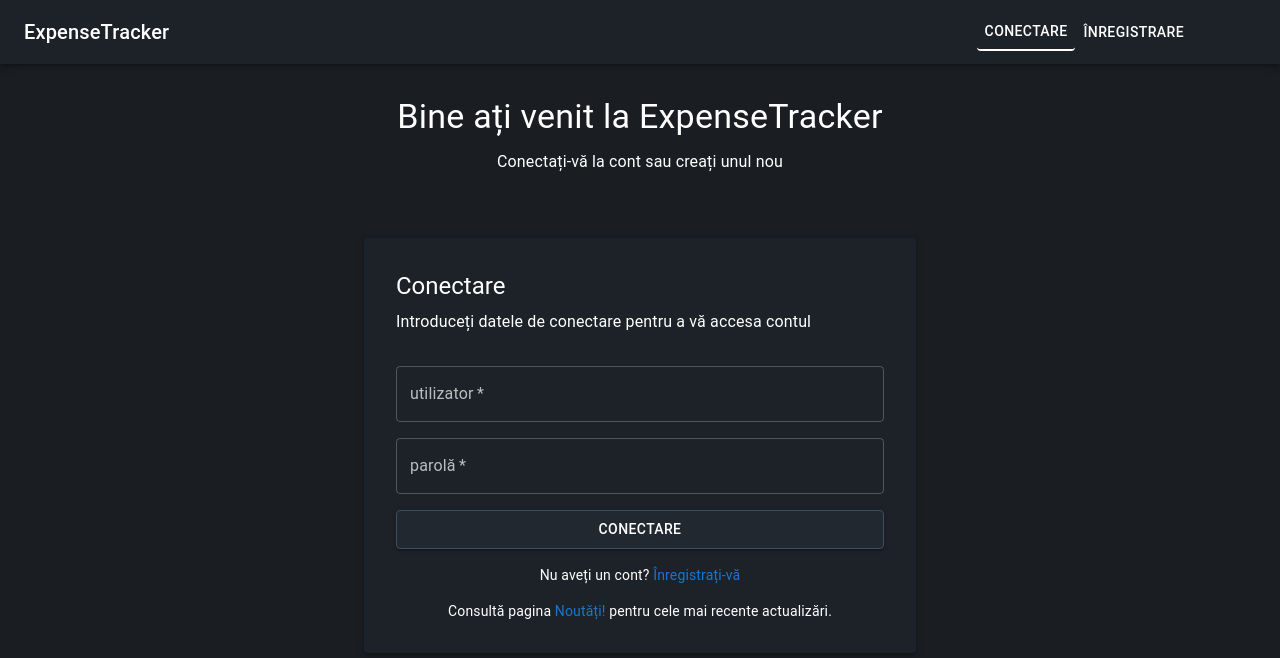
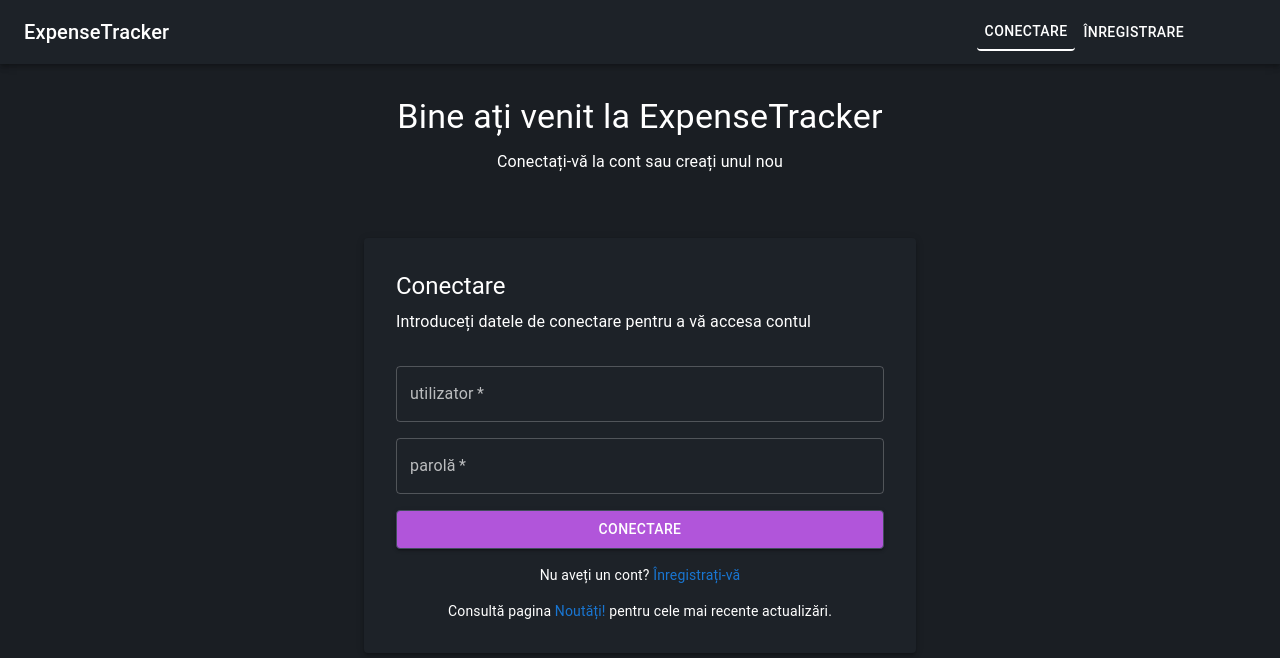
Before and after one commit to Miro-wq/fund-wise, a React (Create React App) app: page /login in a window 1280 px wide. Shown: the top 658 px of the page. Built offline with nearby package versions, Linux system fonts and the light colour scheme; some icons are missing.

Commit message:
UI improvements

```diff
--- a/src/components/CreateTheme.js
+++ b/src/components/CreateTheme.js
@@ -4,8 +4,8 @@ export const darkTheme = createTheme({
   palette: {
     mode: 'dark',
     background: {
-      default: '#1a1e23', // culoare de fundal închisă
-      paper: '#1d2228', // culoare de fundal închisă pentru elemente
+      default: ' #1a1e23', // culoare de fundal închisă
+      paper: ' #1d2228', // culoare de fundal închisă pentru elemente
     },
     primary: {
       main: '#fff',
@@ -22,9 +22,9 @@ export const darkTheme = createTheme({
     MuiButton: {
       styleOverrides: {
         containedPrimary: {
-          backgroundColor: '#212830', // verde deschis
+          backgroundColor: ' #b155da',
           '&:hover': {
-            backgroundColor: lighten('#212830', 0.2),
+            backgroundColor: lighten('#b155da', 0.2),
           },
           border: '1px solid #424c5d',
           color: '#fff',
@@ -35,6 +35,17 @@ export const darkTheme = createTheme({
       styleOverrides: {
         root: {
           color: '#fff',
+        },
+      },
+    },
+    MuiLinearProgress: {
+      styleOverrides: {
+        root: {
+          backgroundColor: '#404146',
+        },
+        bar: {
+          backgroundColor: '#bc69df',
+          borderRadius: 5,
         },
       },
     },
@@ -66,6 +77,14 @@ export const lightTheme = createTheme({
         },
       },
     },
+    MuiLinearProgress: {
+      styleOverrides: {
+        bar: {
+          backgroundColor: '#000',
+          borderRadius: 5,
+        },
+      },
+    },
   },
 });
 
--- a/src/components/DailyLimitProgress.js
+++ b/src/components/DailyLimitProgress.js
@@ -8,8 +8,7 @@ function DailyLimitProgress({ currentExpense, dailyLimit }) {
   return (
     <Box sx={{ width: '100%', my: 2 }}>
       <Typography variant="body2" color="textSecondary" sx={{
-        mb: 2, background: 'rgb(219 234 254)', padding: '5px', textAlign: 'center', borderRadius: '5px', color: (theme) =>
-          theme.palette.mode === 'dark' ? '#000' : undefined
+        mb: 2, backgroundColor: '#212830', padding: '5px', textAlign: 'center', borderRadius: '5px', border: '1px solid #424c5d', color: '#fff'
       }}>
         {currentExpense} RON cheltuiți astăzi din {dailyLimit} RON ( {progressValue.toFixed(0)}% )
       </Typography>
--- a/src/pages/History/History.js
+++ b/src/pages/History/History.js
@@ -117,15 +117,15 @@ function History() {
             </Typography>
 
             <Typography variant="subtitle1" sx={{
-              m: 0, fontWeight: 'bold', background: 'rgb(208 229 255)', padding: '1rem', textAlign: 'center', borderRadius: '5px', mt: 2, color: (theme) =>
-                theme.palette.mode === 'dark' ? '#000' : undefined
+              m: 0, fontWeight: 'bold', background: 'conic-gradient(at top right, #ac95ed 225deg 200deg, #a28ae9 226deg 243deg, #987fe4 244deg 255deg, #8d6ee2 256deg)', padding: '1rem', minHeight: '10em', textAlign: 'center', borderRadius: '5px', mt: 2, color: (theme) =>
+                theme.palette.mode === 'dark' ? '#fff' : '#000'
             }}>
               Venit lunar: {salary} RON
             </Typography>
 
             <Typography variant="subtitle1" sx={{
-              m: 0, fontWeight: 'bold', background: 'rgb(255 207 236)', padding: '1rem', textAlign: 'center', borderRadius: '5px', mt: 2, color: (theme) =>
-                theme.palette.mode === 'dark' ? '#000' : undefined
+              m: 0, fontWeight: 'bold', background: 'conic-gradient(at top right, #d08eef 225deg 200deg, #c982e7 226deg 243deg, #c174e8 244deg 255deg, #bb67e3 256deg)', padding: '1rem', minHeight: '10em', textAlign: 'center', borderRadius: '5px', mt: 2, color: (theme) =>
+                theme.palette.mode === 'dark' ? '#fff' : '#000'
             }}>
               Venituri suplimentare: {extraIncome} RON
             </Typography>
--- a/src/pages/Home/Home.js
+++ b/src/pages/Home/Home.js
@@ -222,22 +222,22 @@ function Home() {
               flexDirection: { xs: 'column', md: 'row' },
             }}>
               <Typography variant="subtitle1" sx={{
-                m: 0, fontWeight: 'bold', background: 'rgb(208 229 255)', padding: '1rem', textAlign: 'center', borderRadius: '5px', mt: 2, color: (theme) =>
-                  theme.palette.mode === 'dark' ? '#000' : undefined
+                m: 0, fontWeight: 'bold', background: 'conic-gradient(at top right, #ac95ed 225deg 200deg, #a28ae9 226deg 243deg, #987fe4 244deg 255deg, #8d6ee2 256deg)', minHeight: '10em', padding: '1rem', textAlign: 'center', borderRadius: '5px', mt: 2, color: (theme) =>
+                  theme.palette.mode === 'dark' ? '#fff' : '#000'
               }}>
                 <IncomeDisplay netIncome={netIncome} salary={salary} />
               </Typography>
 
               <Typography variant="subtitle1" sx={{
-                m: 0, fontWeight: 'bold', background: 'rgb(255 212 212)', padding: '1rem', textAlign: 'center', borderRadius: '5px', mt: 2, color: (theme) =>
-                  theme.palette.mode === 'dark' ? '#000' : undefined
+                m: 0, fontWeight: 'bold', background: 'conic-gradient(at top right, #d08eef 225deg 200deg, #c982e7 226deg 243deg, #c174e8 244deg 255deg, #bb67e3 256deg)', minHeight: '10em', padding: '1rem', textAlign: 'center', borderRadius: '5px', mt: 2, color: (theme) =>
+                  theme.palette.mode === 'dark' ? '#fff' : '#000'
               }}>
                 Cheltuieli efectuate astăzi: {expenses.length > 0 ? totalExpensesToday : 0} RON
               </Typography>
 
               <Typography variant="subtitle1" sx={{
-                m: 0, fontWeight: 'bold', background: 'rgb(212 255 225)', padding: '1rem', textAlign: 'center', borderRadius: '5px', mt: 2, color: (theme) =>
-                  theme.palette.mode === 'dark' ? '#000' : undefined
+                m: 0, fontWeight: 'bold', background: 'conic-gradient(at top right, #7a96ee 225deg 200deg, #6889ee 226deg 243deg, #5275e5 244deg 255deg, #4168e3 256deg)', minHeight: '10em', padding: '1rem', textAlign: 'center', borderRadius: '5px', mt: 2, color: (theme) =>
+                  theme.palette.mode === 'dark' ? '#fff' : '#000'
               }}>
                 Limită zilnică: {localSalary ? dailyLimit.toFixed(2) : ""} RON
               </Typography>
@@ -258,8 +258,8 @@ function Home() {
           }}>
             <Typography variant="subtitle1" sx={{
               color: (theme) =>
-                theme.palette.mode === 'dark' ? 'undefined' : 'rgb(255 0 0)', marginBottom: '10px', background: (theme) =>
-                  theme.palette.mode === 'dark' ? '#26436d' : '#f5f5f5', padding: '10px', textAlign: 'center', borderRadius: '5px'
+                theme.palette.mode === 'dark' ? 'undefined' : ' #000', marginBottom: '10px', background: (theme) =>
+                  theme.palette.mode === 'dark' ? ' #2f3944' : ' #f5f5f5', padding: '10px', textAlign: 'center', borderRadius: '17px'
             }}>Înainte de a introduce venituri noi, vă rugăm să exportați cheltuielile în format PDF din pagina Istoric.</Typography>
 
             <Typography variant="h6" gutterBottom>
@@ -278,8 +278,8 @@ function Home() {
 
               <Typography variant="subtitle1" sx={{
                 color: (theme) =>
-                  theme.palette.mode === 'dark' ? 'undefined' : 'rgb(255 0 0)', marginBottom: '10px', background: (theme) =>
-                    theme.palette.mode === 'dark' ? '#26436d' : '#f5f5f5', padding: '10px', textAlign: 'center', borderRadius: '5px'
+                  theme.palette.mode === 'dark' ? 'undefined' : ' #000', marginBottom: '10px', background: (theme) =>
+                    theme.palette.mode === 'dark' ? ' #2f3944' : ' #f5f5f5', padding: '10px', textAlign: 'center', borderRadius: '17px'
               }}>ATENȚIE! Veniturile noi sau veniturile suplimentare vor reseta toate cheltuielile și istoricul!</Typography>
 
               <TextField label="Venit suplimentar" type="number" variant="outlined" value={localExtraIncome} onChange={(e) => setLocalExtraIncome(e.target.value)} />
```
